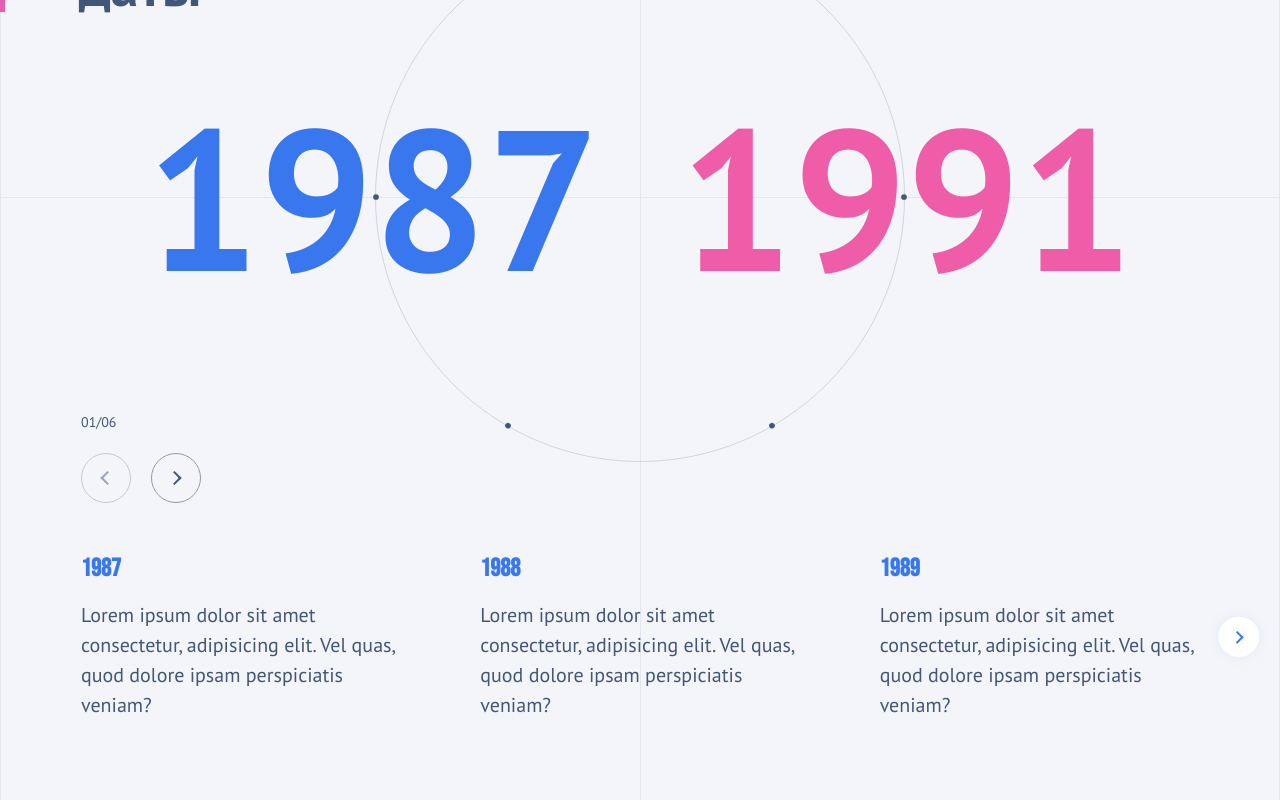
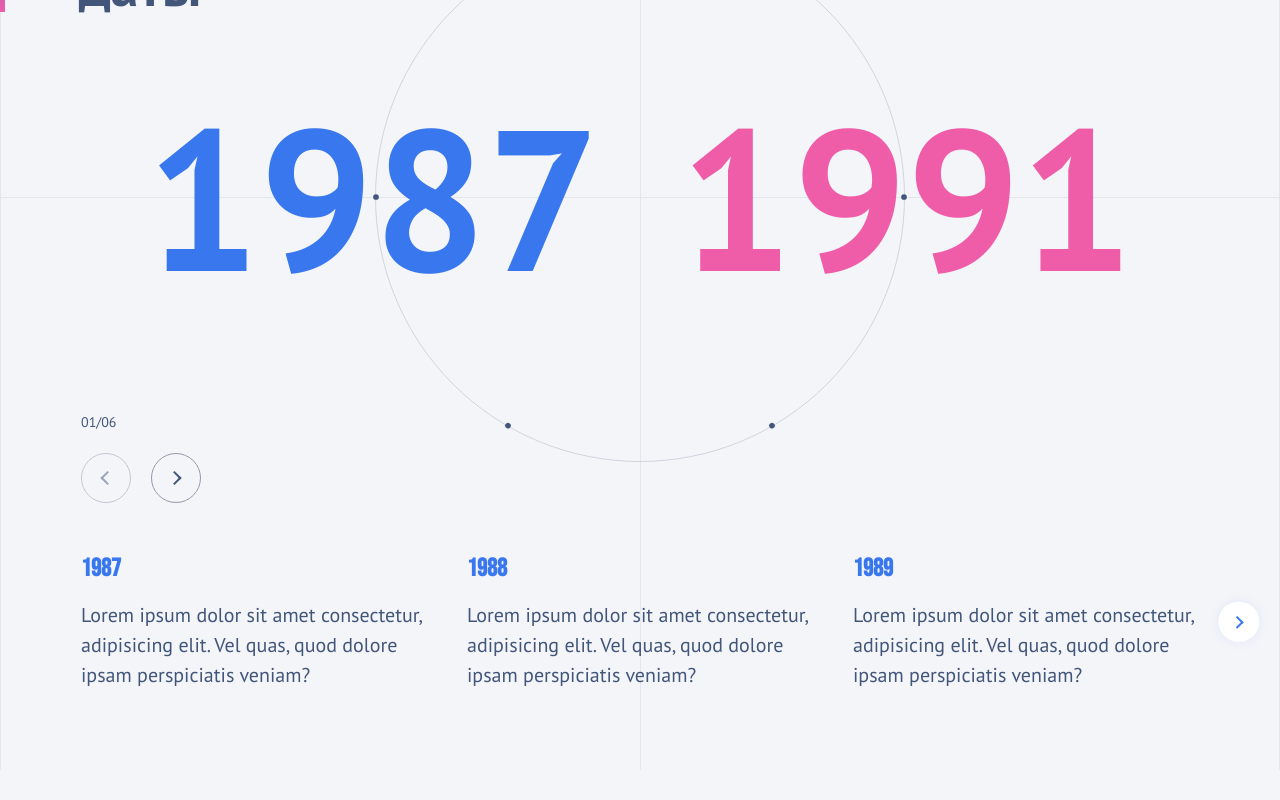
Before and after one commit to 124c4a11/HistoricalDates-ReactJS-TypeScript, a React (Create React App) app: page / in a window 1280 px wide. Shown: the part 270-1070 px from the top of the page. After the commit the page ends 1040 px from the top, so only its background shows below. Built offline with nearby package versions, Linux system fonts and the light colour scheme.

Commit message:
EventCarousel: carousel__slide correct mobile styles

```diff
--- a/src/components/EventCarousel/EventCarousel.module.scss
+++ b/src/components/EventCarousel/EventCarousel.module.scss
@@ -7,6 +7,17 @@
 
   @media (max-width: em($bp-lg)) {
     padding: 0;
+  }
+}
+
+.carousel__slide {
+  @media (max-width: em($bp-sm)) {
+    width: rem(267);
+  }
+
+  @media(min-width: em($bp-sm + 1)) and (max-width: em($bp-lg)) {
+    width: rem(400);
+    margin-right: rem(20);
   }
 }
 
--- a/src/components/EventCarousel/EventCarousel.tsx
+++ b/src/components/EventCarousel/EventCarousel.tsx
@@ -27,24 +27,17 @@ export function EventCarousel({
     <div className={cn(styles['carousel'], className)} {...props}>
       <Swiper
         grabCursor
+        slidesPerView="auto"
         breakpoints={{
-          320: {
+          992: {
             slidesPerView: 2,
-            spaceBetween: 0,
-          },
-          576: {
-            slidesPerView: 2,
-            spaceBetween: 0,
-          },
-          768: {
-            slidesPerView: 3,
-            spaceBetween: 0,
-          },
-          992: {
-            slidesPerView: 3,
-            spaceBetween: 20,
+            spaceBetween: 40,
           },
           1200: {
+            slidesPerView: 3,
+            spaceBetween: 40,
+          },
+          1400: {
             slidesPerView: 3,
             spaceBetween: 80,
           },
@@ -58,7 +51,7 @@ export function EventCarousel({
         {events?.length ? (
           <>
             {events.map((event) => (
-              <SwiperSlide key={event.id}>
+              <SwiperSlide className={styles['carousel__slide']} key={event.id}>
                 <EventCard data={event} className={styles['carousel__card']} />
               </SwiperSlide>
             ))}
```
